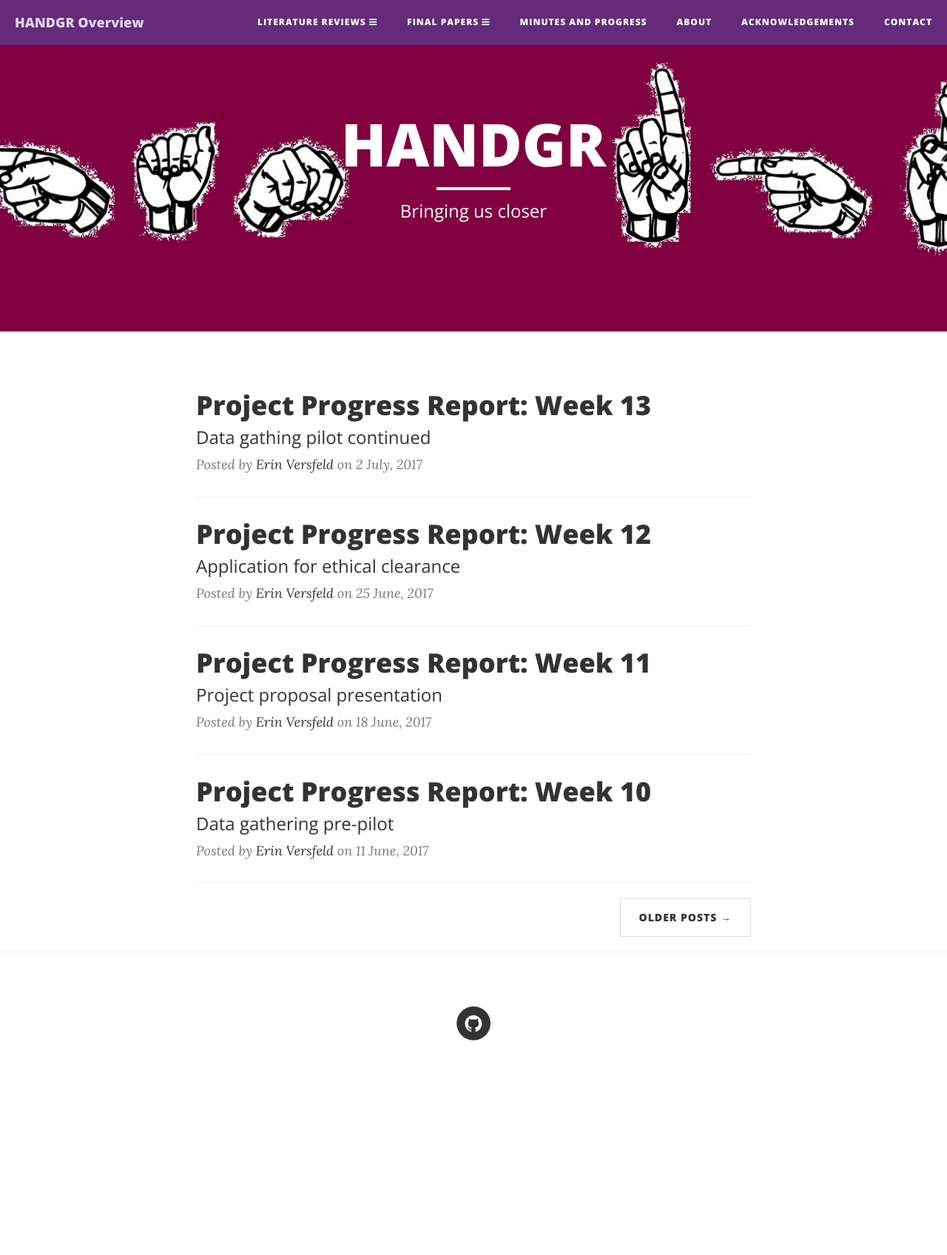
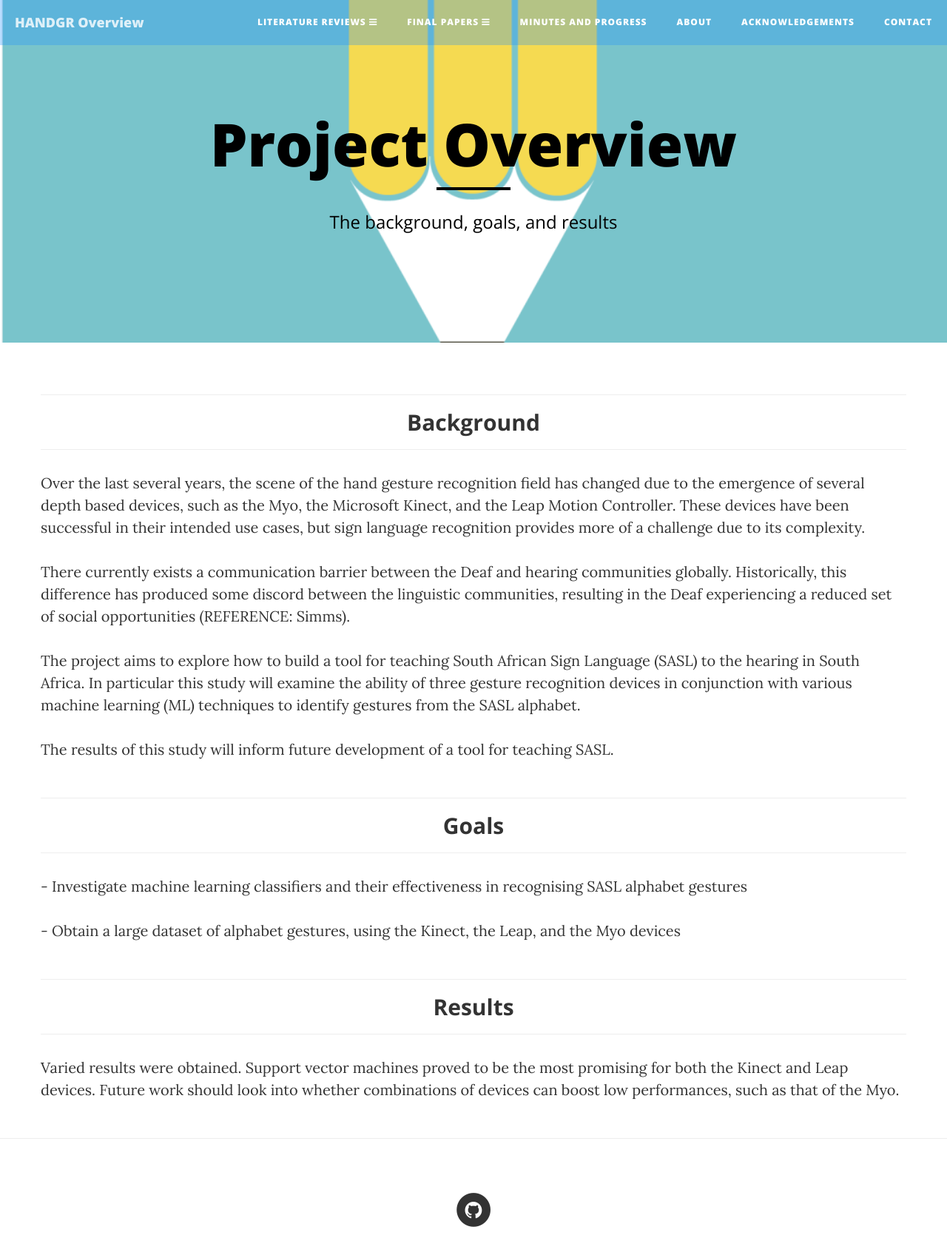
Before and after one commit to erinversfeld/HANDGR-Website, a website: page handgr/index.html in a window 1280 px wide. Shown: the whole page at 74% size. Before the commit the page ends 1506 px from the top, so only its background shows below. Drawn offline with nearby package versions, Linux system fonts and the light colour scheme.

Commit message:
change index, move index to minutes

```diff
--- a/handgr/index.html
+++ b/handgr/index.html
@@ -9,7 +9,8 @@
     <meta name="description" content="">
     <meta name="author" content="">
 
-    <title>HANDGR Blog</title>
+    <title>HANDGR Blog - About</title>
+
 
     <script src="https://cdnjs.cloudflare.com/ajax/libs/jquery/3.2.1/jquery.js"></script>
     <script>
@@ -25,17 +26,19 @@
 </head>
 
 <body>
+
     <div id="navbar"></div>
+
     <!-- Page Header -->
     <!-- Set your background image for this header on the line below. -->
-    <header class="intro-header" style="background-image: url('img/home-bg.jpg')">
+    <header class="intro-header" style="background-image: url('img/proposal-bg.png')">
         <div class="container">
             <div class="row">
                 <div class="col-lg-8 col-lg-offset-2 col-md-10 col-md-offset-1">
-                    <div class="site-heading">
-                        <h1>HANDGR</h1>
-                        <hr class="small">
-                        <span class="subheading">Bringing us closer</span>
+                    <div class="page-heading">
+                        <h1 style="color: black">Project Overview</h1>
+                        <hr style="border-color: black" class="small">
+                        <span class="subheading" style="color: black"><p></p>The background, goals, and results</span>
                     </div>
                 </div>
             </div>
@@ -45,64 +48,59 @@
     <!-- Main Content -->
     <div class="container">
         <div class="row">
-            <div class="col-lg-8 col-lg-offset-2 col-md-10 col-md-offset-1">
-                <div class="post-preview">
-                    <a href="progress_report_week_13.html">
-                        <h2 class="post-title">
-                            Project Progress Report: Week 13
-                        </h2>
-                        <h3 class="post-subtitle">
-                            Data gathing pilot continued
-                        </h3>
-                    </a>
-                    <p class="post-meta">Posted by <a href="about.html">Erin Versfeld</a> on 2 July, 2017</p>
+            <div class="box">
+                <div class="col-lg-21">
+                    <hr>
+                    <h2 class="intro-text text-center">
+                        <strong>Background</strong>
+                    </h2>
+                    <hr>
                 </div>
-                <hr>
-                <div class="post-preview">
-                    <a href="progress_report_week_12.html">
-                        <h2 class="post-title">
-                            Project Progress Report: Week 12
-                        </h2>
-                        <h3 class="post-subtitle">
-                        	Application for ethical clearance
-                        </h3>
-                    </a>
-                    <p class="post-meta">Posted by <a href="about.html">Erin Versfeld</a> on 25 June, 2017</p>
+                <div class="box">
+                  <p>Over the last several years, the scene of the hand gesture recognition field has changed due to the emergence of several depth based devices, such as the Myo, the Microsoft Kinect, and the Leap Motion Controller. These devices have been successful in their intended use cases, but sign language recognition provides more of a challenge due to its complexity.</p>
+                  <p>There currently exists a communication barrier between the Deaf and hearing communities globally. Historically, this difference has produced some discord between the linguistic communities, resulting in the Deaf experiencing a reduced set of social opportunities (REFERENCE: Simms).</p>
+                  <p>The project aims to explore how to build a tool for teaching South African Sign Language (SASL) to the hearing in South Africa. In particular this study will examine the ability of three gesture recognition devices in conjunction with various machine learning (ML) techniques to identify gestures from the SASL alphabet.</p>
+                  <p>The results of this study will inform future development of a tool for teaching SASL.</p>
                 </div>
-                <hr>
-                <div class="post-preview">
-                    <a href="progress_report_week_11.html">
-                        <h2 class="post-title">
-                            Project Progress Report: Week 11
-                        </h2>
-                        <h3 class="post-subtitle">
-                        	Project proposal presentation
-                        </h3>
-                    </a>
-                    <p class="post-meta">Posted by <a href="about.html">Erin Versfeld</a> on 18 June, 2017</p>
-                </div>
-                <hr>
-                <div class="post-preview">
-                    <a href="progress_report_week_10.html">
-                        <h2 class="post-title">
-                            Project Progress Report: Week 10
-                        </h2>
-                        <h3 class="post-subtitle">
-                        	Data gathering pre-pilot
-                        </h3>
-                    </a>
-                    <p class="post-meta">Posted by <a href="about.html">Erin Versfeld</a> on 11 June, 2017</p>
-                </div>
-                <hr>
-                <!-- Pager -->
-                <ul class="pager">
-                    <li class="next">
-                        <a href="index_page_2.html">Older Posts &rarr;</a>
-                    </li>
-                </ul>
+                <div class="clearfix"></div>
             </div>
         </div>
+
+        <div class="row">
+            <div class="box">
+                <div class="col-lg-21">
+                    <hr>
+                    <h2 class="intro-text text-center">
+                        <strong>Goals</strong>
+                    </h2>
+                    <hr>
+                </div>
+                <div class="box">
+                  <p>- Investigate machine learning classifiers and their effectiveness in recognising SASL alphabet gestures</p>
+                  <p>- Obtain a large dataset of alphabet gestures, using the Kinect, the Leap, and the Myo devices</p>
+                </div>
+                <div class="clearfix"></div>
+            </div>
+        </div>
+
+        <div class="row">
+            <div class="box">
+                <div class="col-lg-21">
+                    <hr>
+                    <h2 class="intro-text text-center">
+                        <strong>Results</strong>
+                    </h2>
+                    <hr>
+                </div>
+                <div class="box">
+                  <p> Varied results were obtained. Support vector machines proved to be the most promising for both the Kinect and Leap devices. Future work should look into whether combinations of devices can boost low performances, such as that of the Myo. </p>
+                </div>
+                <div class="clearfix"></div>
+            </div>
+        </div>
+
     </div>
+    <!-- /.container -->
 
     <hr>
 
```
Also changed, not shown: handgr/minutes.html (added, +127 -0 lines), handgr/minutes_page_2.html (renamed from handgr/index_page_3.html, +36 -9 lines), handgr/minutes_page_3.html (renamed from handgr/index_page_2.html, +9 -36 lines).
